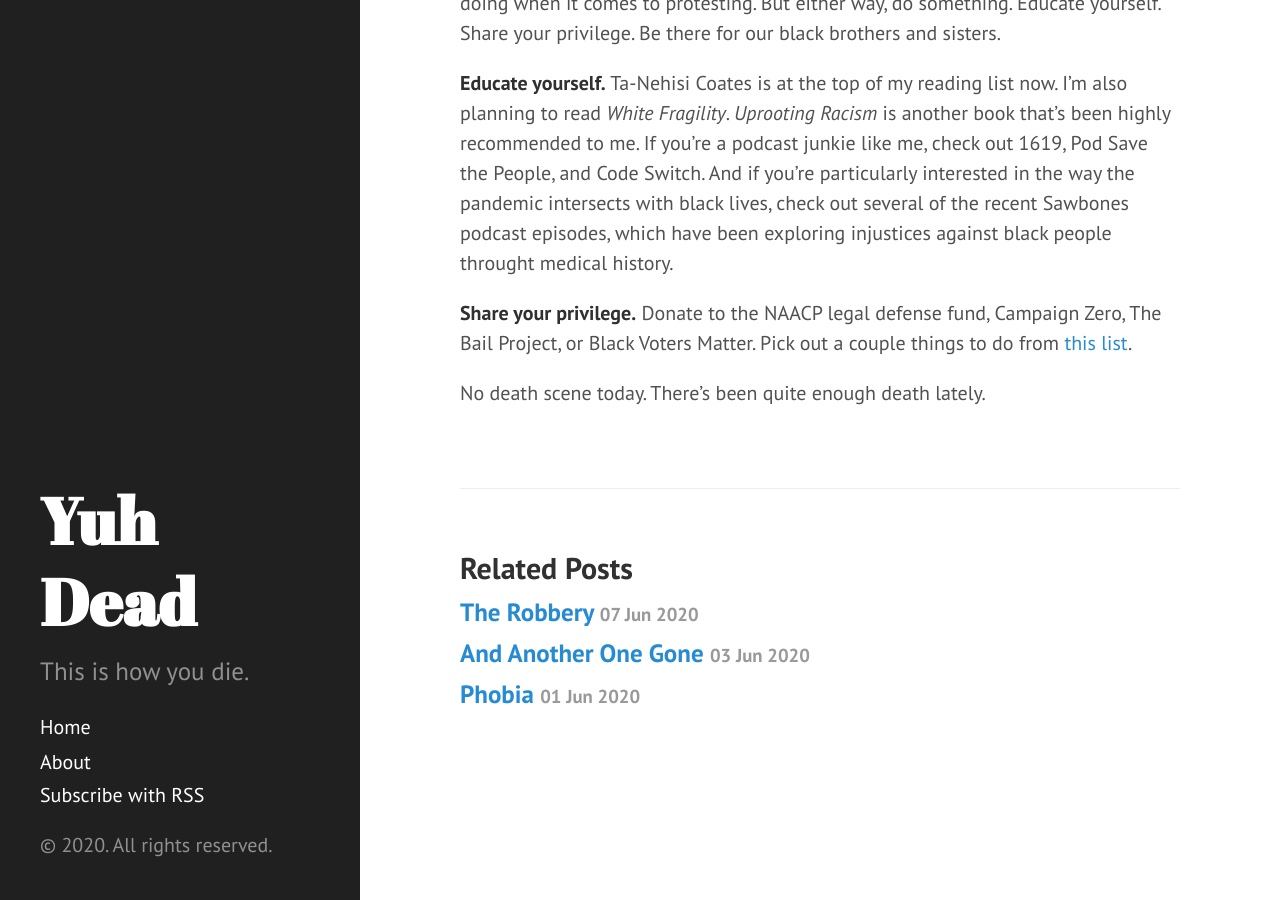
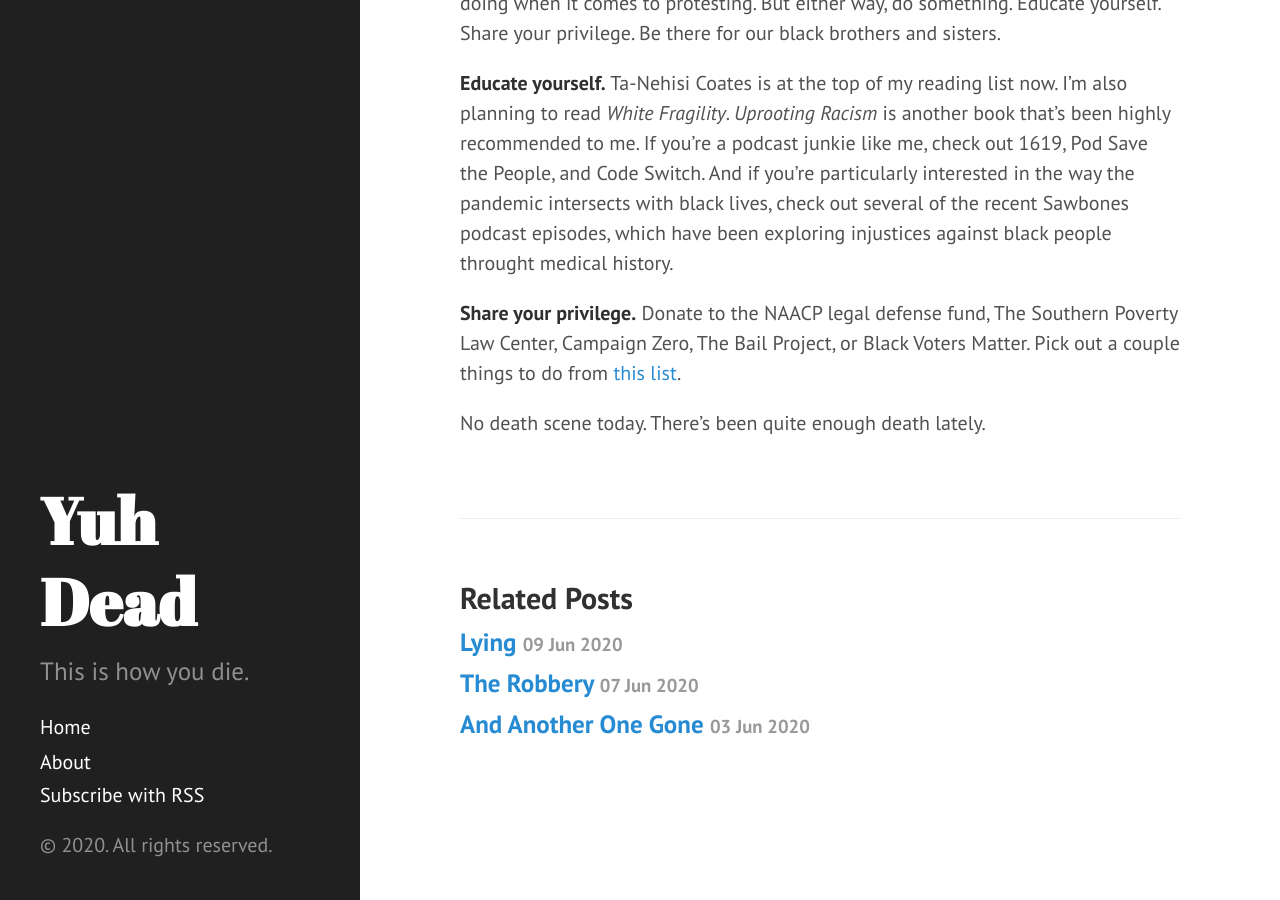
Before and after one commit to LoraV/LoraV.github.io, a Jekyll site: the page built from _posts/2020-06-05-metapost.markdown, in a window 1280 px wide and 900 px high, scrolled down 682 px. Built offline with Jekyll 4.4.1, drawn with Linux system fonts in a browser that asks for light colours.

Commit message:
lying post

```diff
--- a/_posts/2020-06-05-metapost.markdown
+++ b/_posts/2020-06-05-metapost.markdown
@@ -12,6 +12,6 @@ I'm not going to weigh the merits of going to a protest vs. staying home to stay
 
 **Educate yourself.** Ta-Nehisi Coates is at the top of my reading list now. I'm also planning to read _White Fragility_. _Uprooting Racism_ is another book that's been highly recommended to me. If you're a podcast junkie like me, check out 1619, Pod Save the People, and Code Switch. And if you're particularly interested in the way the pandemic intersects with black lives, check out several of the recent Sawbones podcast episodes, which have been exploring injustices against black people throught medical history.
 
-**Share your privilege.** Donate to the NAACP legal defense fund, Campaign Zero, The Bail Project, or Black Voters Matter. Pick out a couple things to do from [this list](https://medium.com/equality-includes-you/what-white-people-can-do-for-racial-justice-f2d18b0e0234).
+**Share your privilege.** Donate to the NAACP legal defense fund, The Southern Poverty Law Center, Campaign Zero, The Bail Project, or Black Voters Matter. Pick out a couple things to do from [this list](https://medium.com/equality-includes-you/what-white-people-can-do-for-racial-justice-f2d18b0e0234).
 
 No death scene today. There's been quite enough death lately.
```
Also changed, not shown: _posts/2020-06-09-lying.markdown (added, +11 -0 lines).
